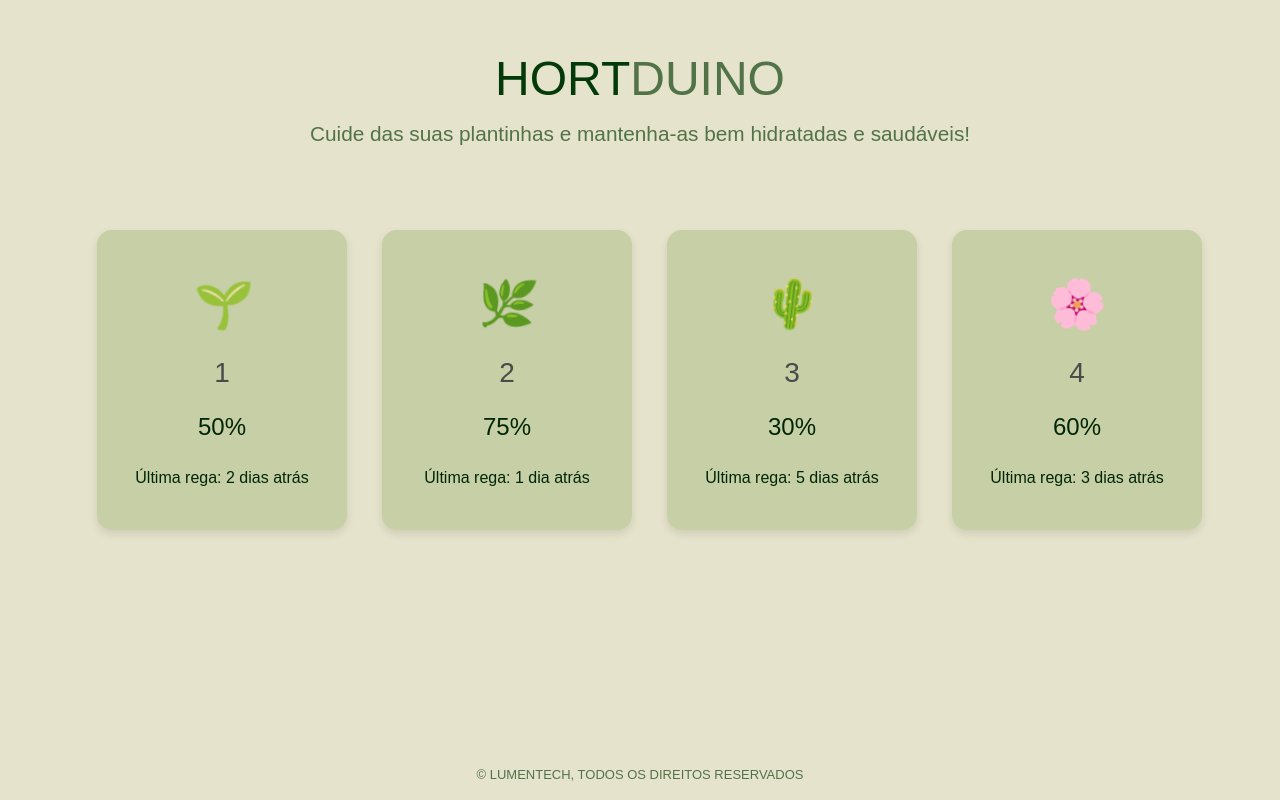
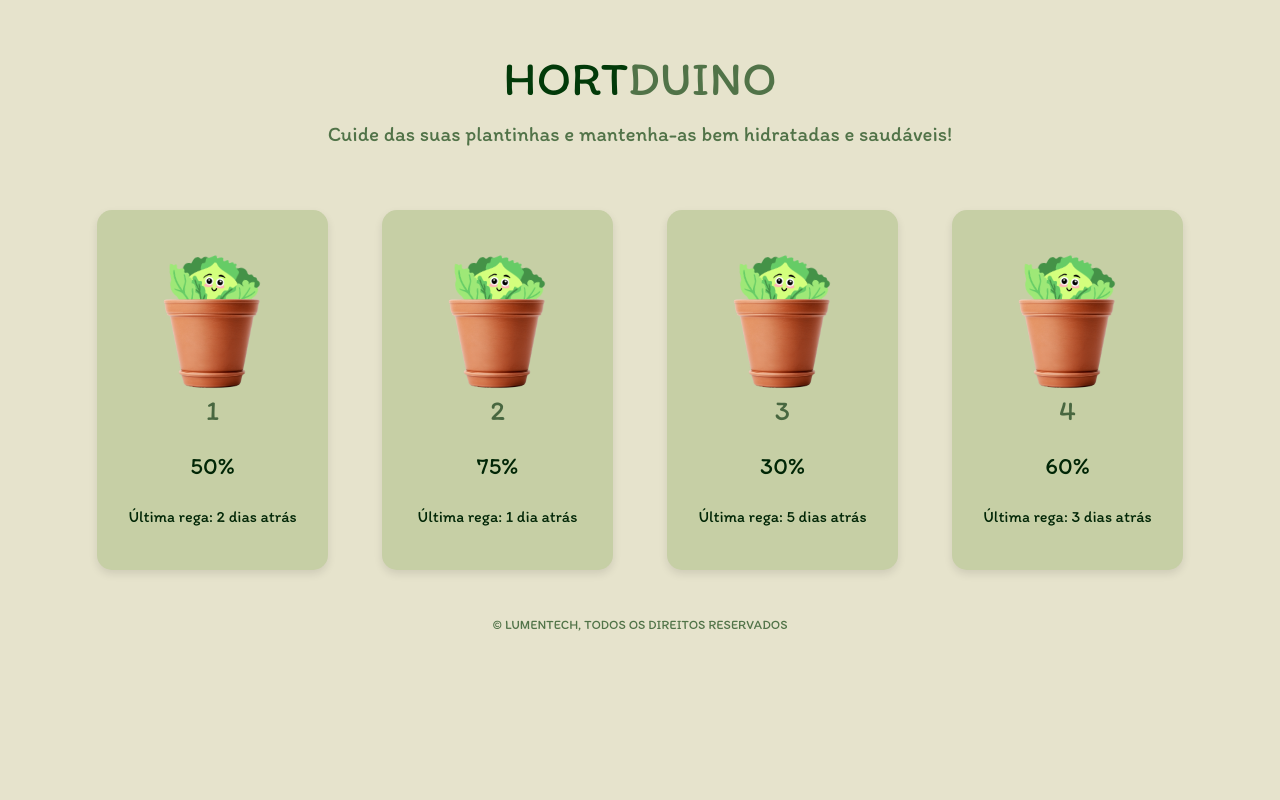
Before and after one commit to Larissa-Mota-Silva/hortduino, a plain HTML site: page index.html in a window 1280 px wide. Drawn offline with nearby package versions, Linux system fonts and the light colour scheme.

Commit message:
update  images and style

```diff
--- a/index.html
+++ b/index.html
@@ -22,36 +22,40 @@
         <div class="container">
             <div class="row justify-content-center">
                 <!-- Plant Box 1 -->
-                <div class="col-lg-3 col-md-4 col-sm-6">
+                <div class="col-lg-3 col-md-4 col-sm-6 d-flex justify-content-center">
                     <div class="plant-box">
-                        <div class="plant">🌱</div>
+                        <img class="pot" src="images/pot.png" alt="Vaso de barro" />
+                        <img class="lettuce" src="images/lettuce.png" alt="Alface" />
                         <h3>1</h3>
                         <h4 class="plant-info">50%</h4>
                         <p class="plant-info">Última rega: 2 dias atrás</p>
                     </div>
                 </div>
                 <!-- Plant Box 2 -->
-                <div class="col-lg-3 col-md-4 col-sm-6">
+                <div class="col-lg-3 col-md-4 col-sm-6 d-flex justify-content-center">
                     <div class="plant-box">
-                        <div class="plant">🌿</div>
+                        <img class="pot" src="images/pot.png" alt="Vaso de barro" />
+                        <img class="lettuce" src="images/lettuce.png" alt="Alface" />
                         <h3>2</h3>
                         <h4 class="plant-info">75%</h4>
                         <p class="plant-info">Última rega: 1 dia atrás</p>
                     </div>
                 </div>
                 <!-- Plant Box 3 -->
-                <div class="col-lg-3 col-md-4 col-sm-6">
+                <div class="col-lg-3 col-md-4 col-sm-6 d-flex justify-content-center">
                     <div class="plant-box">
-                        <div class="plant">🌵</div>
+                        <img class="pot" src="images/pot.png" alt="Vaso de barro" />
+                        <img class="lettuce" src="images/lettuce.png" alt="Alface" />
                         <h3>3</h3>
                         <h4 class="plant-info">30%</h4>
                         <p class="plant-info">Última rega: 5 dias atrás</p>
                     </div>
                 </div>
                 <!-- Plant Box 4 -->
-                <div class="col-lg-3 col-md-4 col-sm-6">
+                <div class="col-lg-3 col-md-4 col-sm-6 d-flex justify-content-center">
                     <div class="plant-box">
-                        <div class="plant">🌸</div>
+                        <img class="pot" src="images/pot.png" alt="Vaso de barro" />
+                        <img class="lettuce" src="images/lettuce.png" alt="Alface" />
                         <h3>4</h3>
                         <h4 class="plant-info">60%</h4>
                         <p class="plant-info">Última rega: 3 dias atrás</p>
@@ -59,9 +63,9 @@
                 </div>
             </div>
         </div>
-        <div class="footer">
-            <p>&copy; Lumentech, Todos os direitos reservados</p>
-        </div>
+    </div>
+    <div class="footer">
+        <p>&copy; Lumentech, Todos os direitos reservados</p>
     </div>
     <script src="https://cdn.jsdelivr.net/npm/bootstrap@5.3.0-alpha1/dist/js/bootstrap.bundle.min.js"></script>
 </body>
--- a/style.css
+++ b/style.css
@@ -1,7 +1,9 @@
+@import url('https://fonts.googleapis.com/css2?family=Itim&family=Montserrat:ital,wght@0,100..900;1,100..900&display=swap');
+
 body {
     background-color: #E6E3CC; /* Fundo estético */
     color: #4a4a4a; /* Cor do texto */
-    font-family: Arial, sans-serif;
+    font-family: "Itim", cursive;
     display: flex;
     flex-direction: column;
     align-items: center;
@@ -12,7 +14,7 @@ body {
 .header {
     text-align: center;
     margin-top: 50px;
-    margin-bottom: 50px;
+    margin-bottom: 30px;
     width: 100%;
 }
 
@@ -39,44 +41,63 @@ body {
     background-color: #C6CFA5;
     border-radius: 15px;
     box-shadow: 0px 4px 8px rgba(0, 0, 0, 0.1);
-    padding: 30px;
+    padding: 25px;
     text-align: center;
     width: 250px;
-    height: 300px;
+    height: 360px;
     margin: 15px;
     transition: transform 0.3s;
+    display: flex; /* Adiciona flexbox */
+    flex-direction: column; /* Organiza os itens em coluna */
+    align-items: center; /* Alinha os itens no centro */
+    justify-content: flex-end; /* Justifica para o final para manter o vaso na parte inferior */
 }
 
 .plant-box:hover {
     transform: scale(1.05);
+    background-color: #c5d196;
 }
 
-/* Animações da plantinha */
-.plant {
-    font-size: 3rem;
-    color: #012606;
-    animation: sway 2s infinite alternate ease-in-out;
-    margin: 0.5rem 0 1rem 0;
+
+/* Estilo do vaso */
+.pot {
+    width: 65%; /* Ajusta a largura do vaso */
+    margin-bottom: -20px; /* Ajusta para que o vaso fique na parte inferior do box */
+    z-index: 1; /* Define o vaso como elemento da frente */
 }
 
-@keyframes sway { /* Plantinha gira suavemente de um lado para o outro */
+/* Estilo da alface */
+.lettuce {
+    width: 55%; /* Ajusta a largura da alface */
+    margin-top: -140px; /* Ajusta a posição da alface para que fique sobre o vaso */
+    margin-bottom: 40px;
+    z-index: 0; /* Define a alface como elemento de trás */
+    animation: sway 2s infinite alternate ease-in-out; /* Adiciona animação */
+}
+
+@keyframes sway { /* Define a animação de balanço */
     0% { transform: rotate(0deg); }
     100% { transform: rotate(15deg); }
 }
 
 .plant-info {
-    margin-top: 1.5rem;
+    margin-top: 1rem;
     color: #012606;
 }
 
+h3{
+    margin-top: 1rem;
+    color: #486740;
+}
+
+/* Estilo do footer */
 .footer {
     color: #517348; /* Cor do texto */
     text-align: center;
-    padding: 10px 0 0 0;
+    padding: 10px 0;
+    margin: 20px 0 0 0;
     width: 100%;
-    position: fixed;
-    bottom: 0;
-    left: 0;
     text-transform: uppercase;
     font-size: small;
+
 }
```
Also changed, not shown: images/lettuce.png (added), images/pot.png (added).
